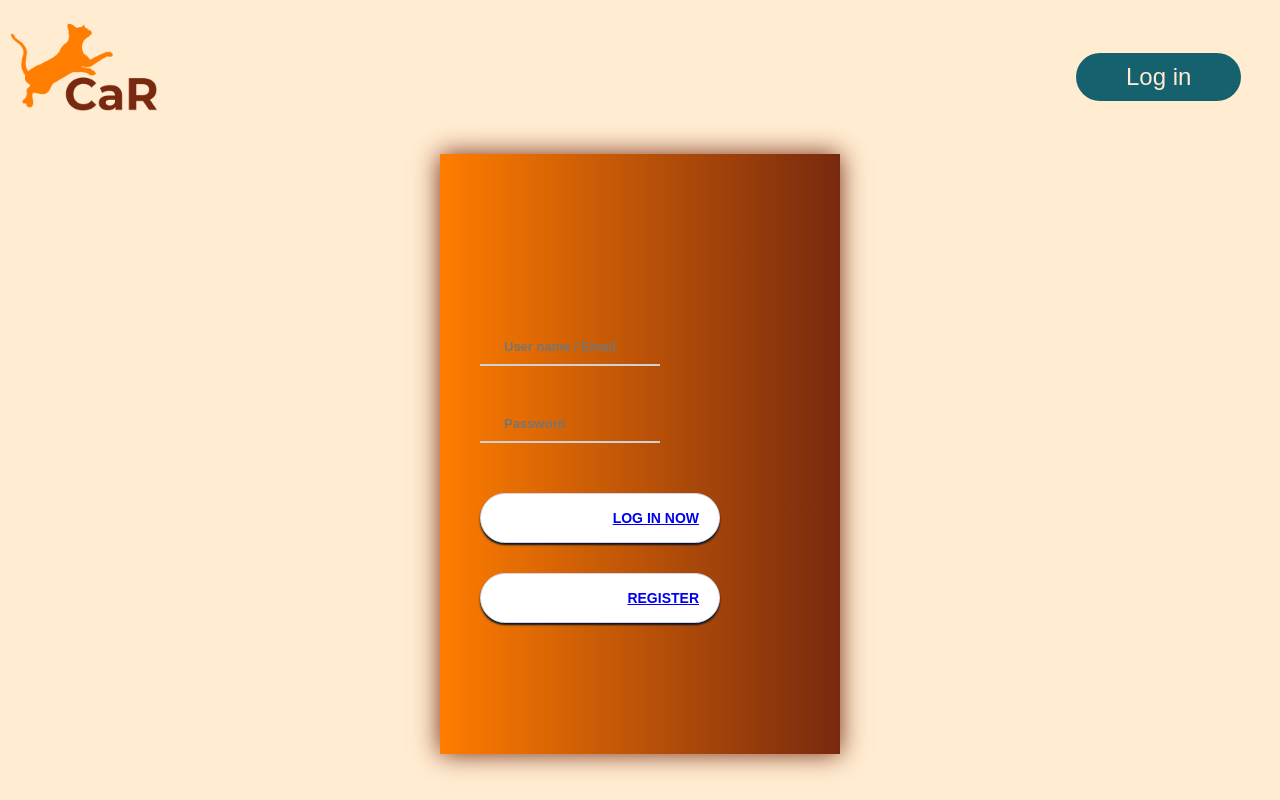
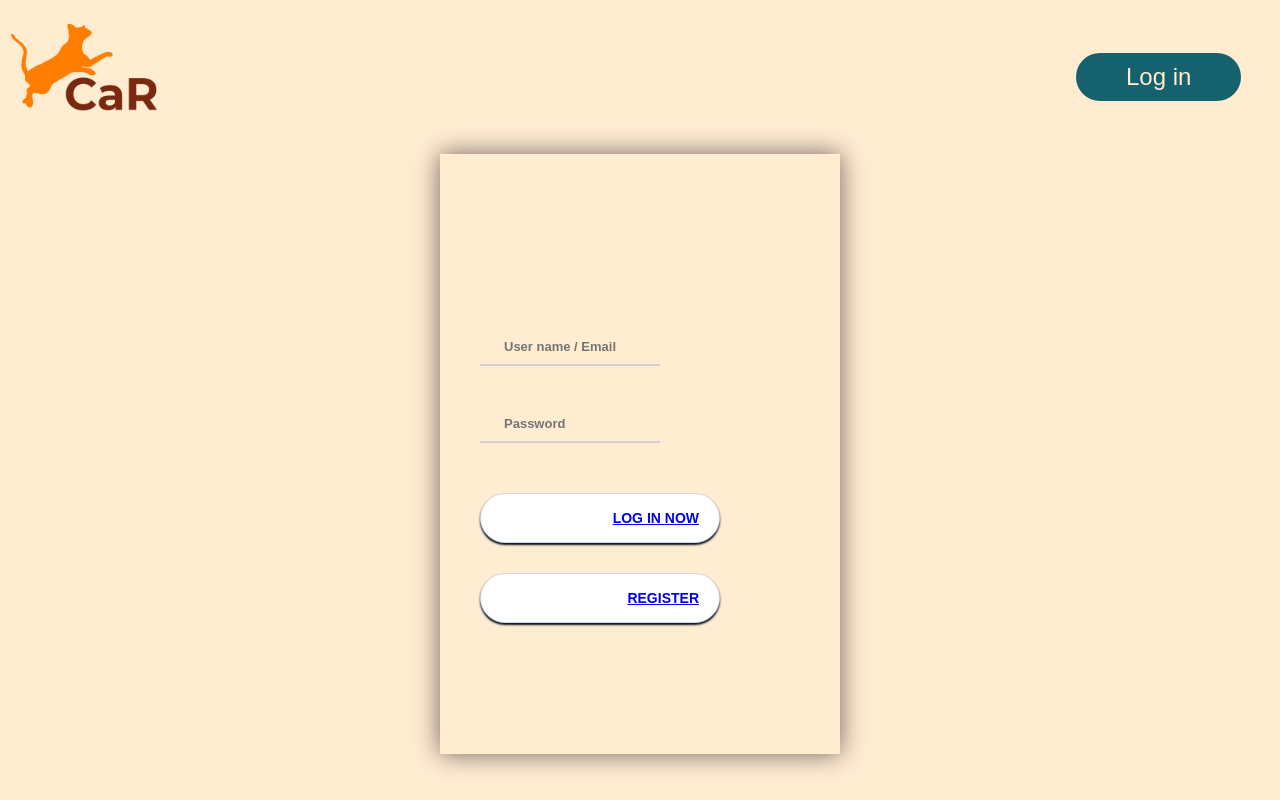
Before and after one commit to Loredana-Manea-B1/CaR, a PHP site: page /Login.html in a window 1280 px wide. Run offline with PHP 8.4, Linux system fonts and the light colour scheme.

Commit message:
Update LoginStyle.css

```diff
--- a/LoginStyle.css
+++ b/LoginStyle.css
@@ -90,11 +90,11 @@
         min-height: 40vh;
     }
     .screen {
-        background: linear-gradient(90deg, #FF7D00, #78290F);
+        background: linear-gradient(90deg, #FFECD1, #ffecd193);
         position: relative;
         height: 600px;
         width: 400px;
-        box-shadow: 0px 0px 24px #78290F;
+        box-shadow: 0px 0px 24px #70635e;
     }
     .login {
         width: 320px;
```
